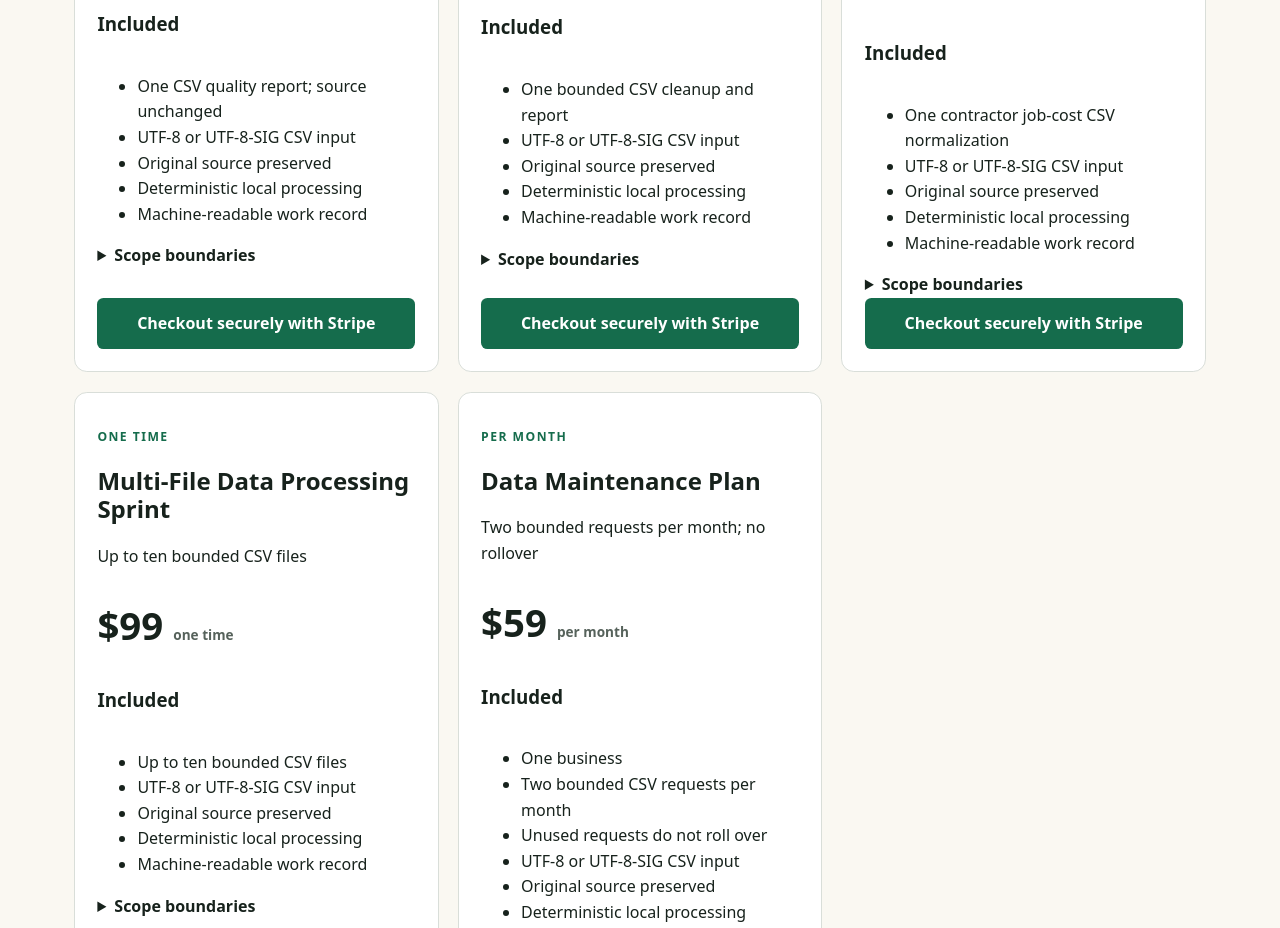
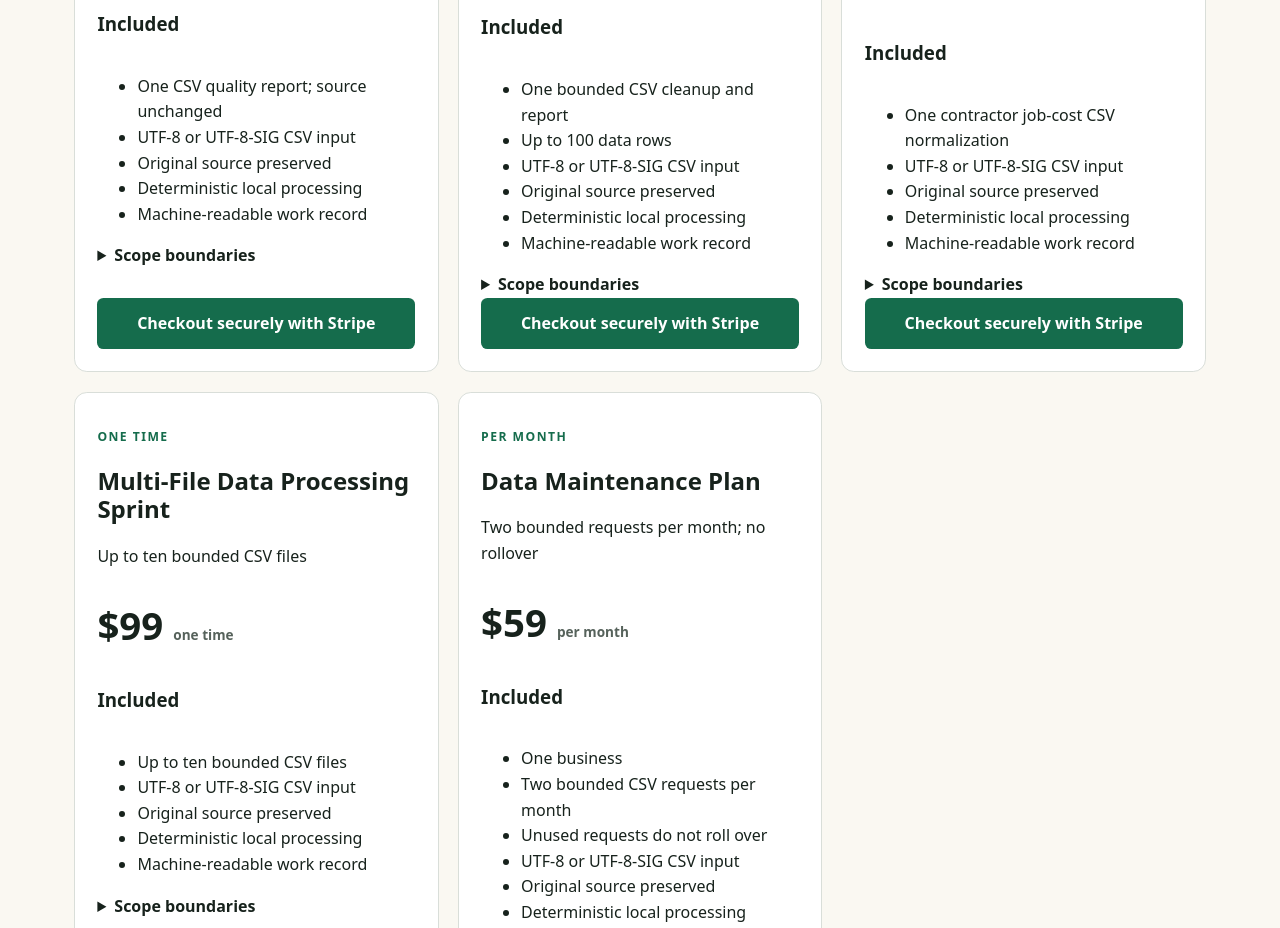
Before and after one commit to NestWellInc/PostHogScale, a plain HTML site: page index.html in a window 1280 px wide. Shown: the part 1440-2368 px from the top of the page. Drawn offline with Linux system fonts and the light colour scheme.

Commit message:
State 100-row CSV cleanup limit in index.html

```diff
--- a/index.html
+++ b/index.html
@@ -18,7 +18,7 @@
 <p>Exceptions and worker failures are routed for review instead of silently producing a questionable result.</p></details>
 <a class="button" href="https://book.stripe.com/14A14g2cb9he5kR7ua87K0g">Checkout securely with Stripe<span class="sr-only"> for CSV Data Quality Audit</span></a></article><article class="offer"><div><p class="eyebrow">one time</p><h2>CSV Cleanup + Normalization</h2>
 <p>One bounded CSV cleanup and report</p></div><p class="price">$35 <small>one time</small></p>
-<h3>Included</h3><ul><li>One bounded CSV cleanup and report</li><li>UTF-8 or UTF-8-SIG CSV input</li><li>Original source preserved</li><li>Deterministic local processing</li><li>Machine-readable work record</li></ul><details><summary>Scope boundaries</summary>
+<h3>Included</h3><ul><li>One bounded CSV cleanup and report</li><li>Up to 100 data rows</li><li>UTF-8 or UTF-8-SIG CSV input</li><li>Original source preserved</li><li>Deterministic local processing</li><li>Machine-readable work record</li></ul><details><summary>Scope boundaries</summary>
 <h3>Requires separate scope</h3><ul><li>Ambiguous or changing requirements</li><li>External-system integrations</li><li>Unsupported file formats</li><li>Work exceeding the stated offer limit</li></ul><h3>Review boundary</h3>
 <p>Exceptions and worker failures are routed for review instead of silently producing a questionable result.</p></details>
 <a class="button" href="https://book.stripe.com/00wdR2bMLeBy9B74hY87K0d">Checkout securely with Stripe<span class="sr-only"> for CSV Cleanup + Normalization</span></a></article><article class="offer"><div><p class="eyebrow">one time</p><h2>Contractor Job-Cost CSV Normalization</h2>
```
